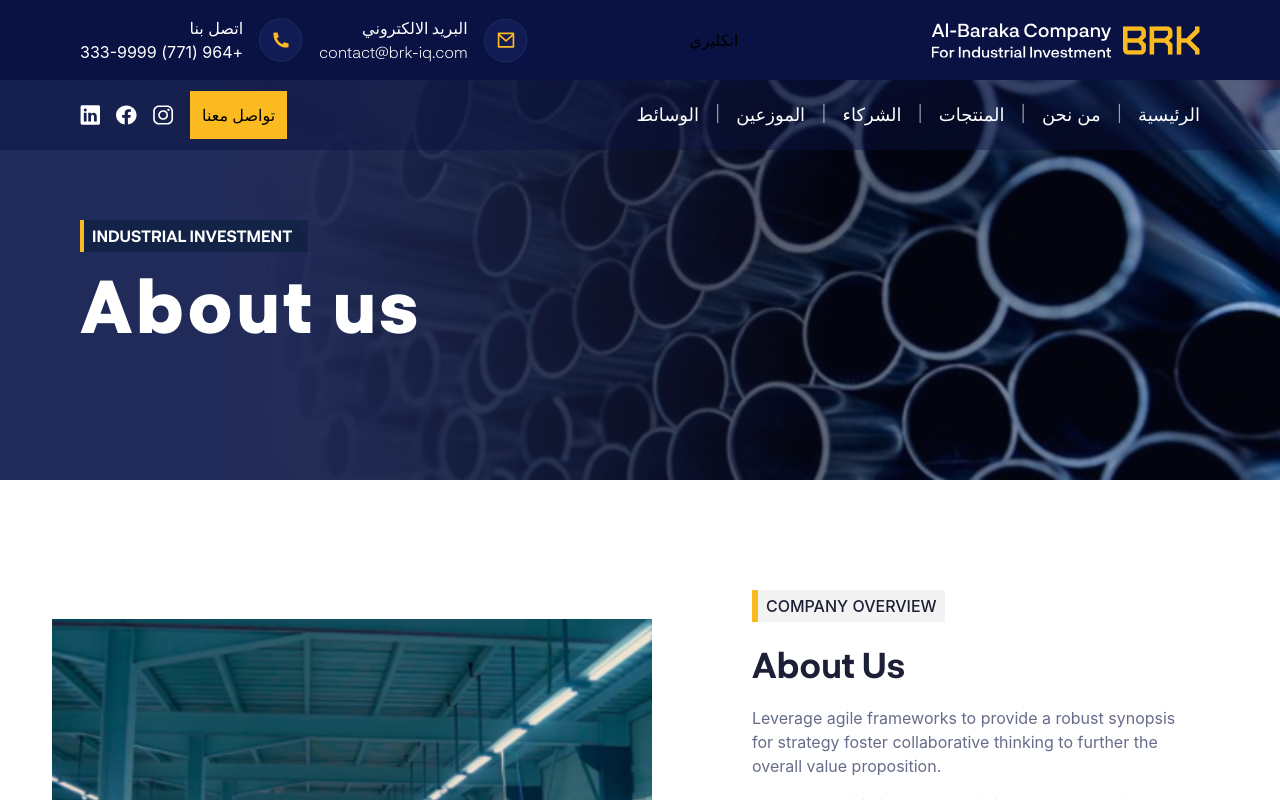
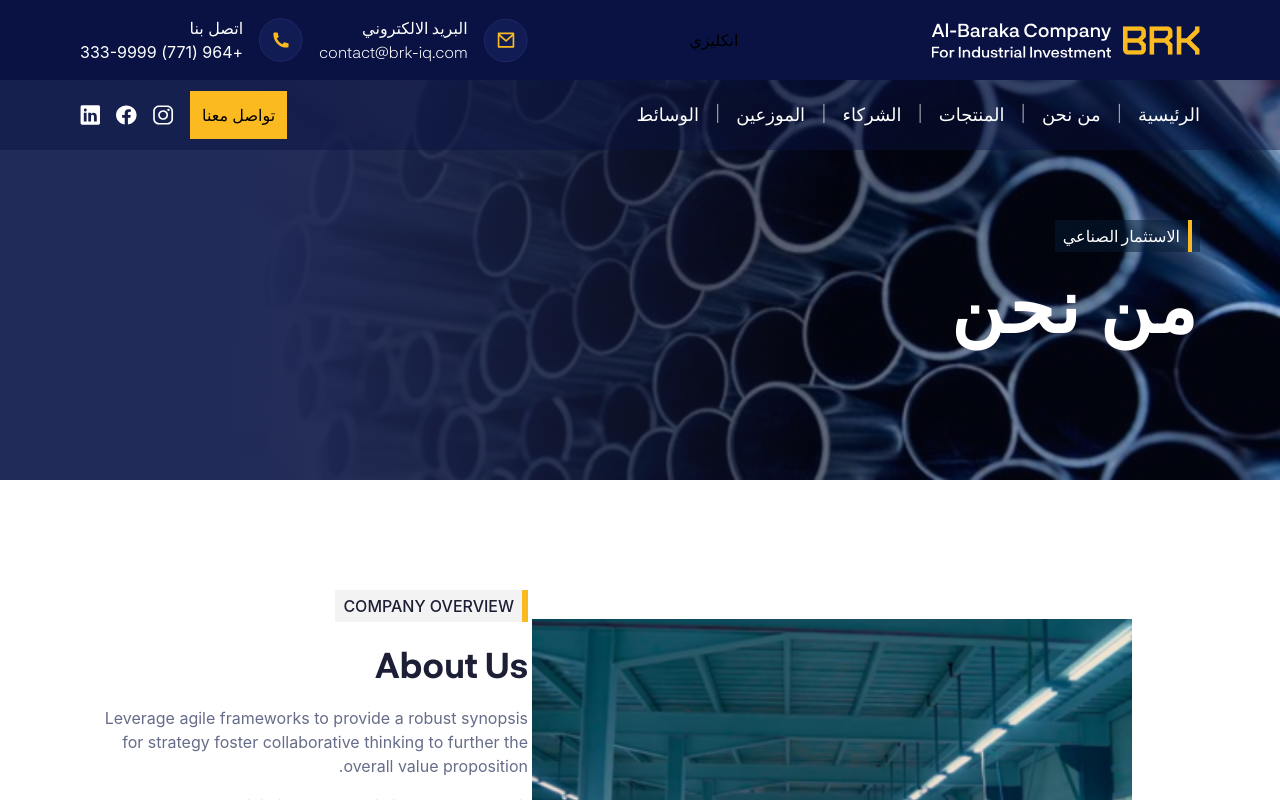
Before and after one commit to xmustafa5/BRK-, a React (Create React App) app: page /aboutus in a window 1280 px wide. Shown: the top 800 px of the page. Built offline with nearby package versions, Linux system fonts and the light colour scheme; no server answers.

Commit message:
translate the landing in about us

```diff
--- a/src/LanguageContext.js
+++ b/src/LanguageContext.js
@@ -1,15 +1,24 @@
-import React, { createContext, useState } from 'react';
+import React, { createContext, useState } from "react";
 
 const LanguageContext = createContext();
 
 export const LanguageProvider = ({ children }) => {
-  const [language, setLanguage] = useState('ar');
+  const [language, setLanguage] = useState("ar");
   const toggleLanguage = () => {
-    setLanguage(language === 'en' ? 'ar' : 'en');
+    setLanguage(language === "en" ? "ar" : "en");
   };
 
   return (
-    <LanguageContext.Provider value={{ language, toggleLanguage , ar:language === 'ar',en:language === 'en' , light: language === 'en' ? 'light' : 'lightAr' }}>
+    <LanguageContext.Provider
+      value={{
+        language,
+        toggleLanguage,
+        ar: language === "ar",
+        en: language === "en",
+        light: language === "en" ? "light" : "lightAr",
+        rtl: language === "ar" && "rtl"
+      }}
+    >
       {children}
     </LanguageContext.Provider>
   );
--- a/src/components/About-us/Landing.jsx
+++ b/src/components/About-us/Landing.jsx
@@ -1,13 +1,13 @@
 import MainHugeTitle from "../ui/MainHugeTitle";
 import MainLabel from "../ui/MainLabel";
 
-export default function Landing() {
+export default function Landing({ar}) {
   return (
     <section className="h-[50vh] landing-image relative">
       <div className="GradientColor h-full flex flex-col justify-center items-center">
         <div className="container">
-          <MainLabel title="Industrial Investment" />
-          <MainHugeTitle title="About us" />
+          <MainLabel title={ar? 'الاستثمار الصناعي' :"Industrial Investment"} />
+          <MainHugeTitle title={ar? 'من نحن' :"About us"} />
         </div>
       </div>
     </section>
--- a/src/components/About-us/index.jsx
+++ b/src/components/About-us/index.jsx
@@ -4,15 +4,19 @@ import CompanyValues from "./CompanyValues";
 import OurVision from "./OurVision";
 import CompanyObjectives from "./CompanyObjectives";
 import Distributions from "../Globals/Distributors";
+import { useContext } from "react";
+import LanguageContext from "../../LanguageContext";
 export default function AboutPage() {
+  const { language, toggleLanguage, ar, en, light, rtl } =
+    useContext(LanguageContext);
   return (
-    <>
-      <Landing />
+    <div className={rtl}>
+      <Landing ar={ar} />
       <About />
       <CompanyValues />
       <OurVision />
       <CompanyObjectives />
       <Distributions />
-    </>
+    </div>
   );
 }
```
